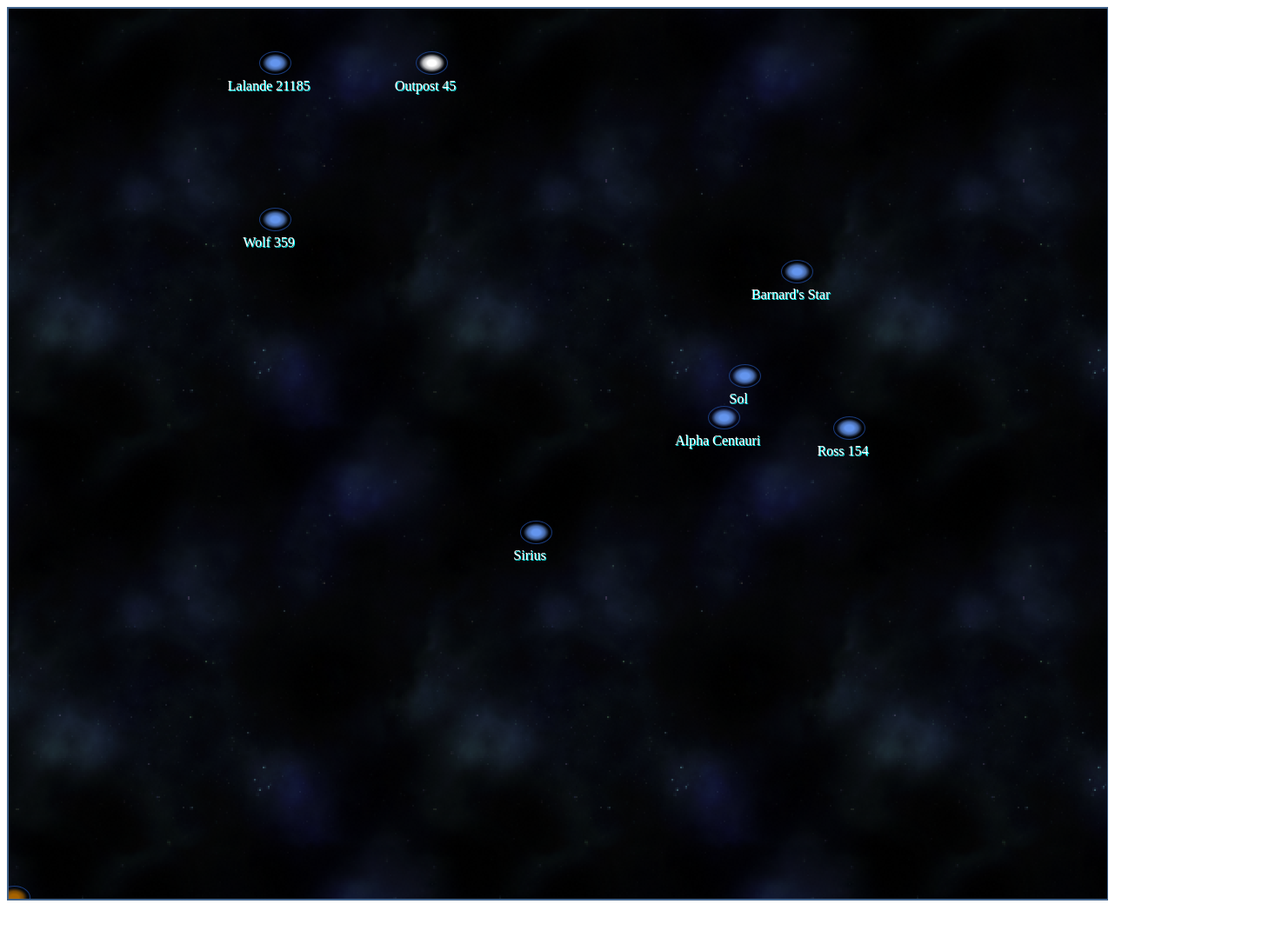
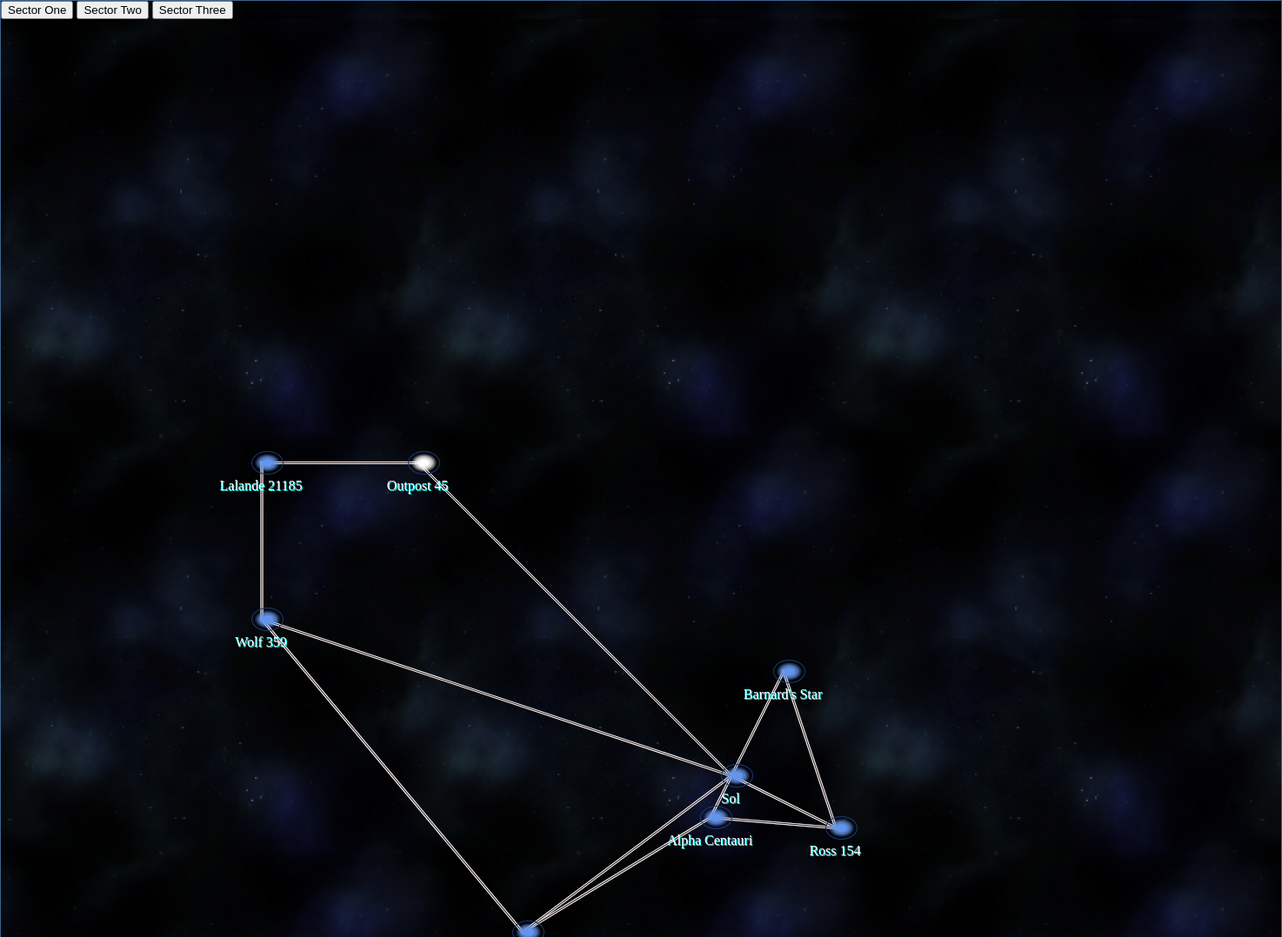
Before and after one commit to Bobbanz1/NSV-Starmap, a plain HTML site: page index.html in a window 1280 px wide. Shown: the top 1078 px of the page at 87% size, 1474 px wide, since content can reach past the window. Before the commit the page ends 1044 px from the top, so only its background shows below. Drawn offline with Linux system fonts and the light colour scheme.

Commit message:
Add files via upload

```diff
--- a/assets/css/style.css
+++ b/assets/css/style.css
@@ -1,40 +1,26 @@
+body {
+  margin: 0;
+}
+
 .outerbg {
-  overflow:hidden;
+  overflow: hidden;
   position: relative;
-  width: 100%;
-  height: auto;
-  overflow: hidden;
+  width: fit-content;
+  height: fit-content;
   background-image: url('/assets/img/space.png');
   border: 1px solid #40628a;
   transition: all 0.5s ease-out;
 }
-.innerbg {
-  position: relative;
-  width: 2000px;
-  height: 2000px;
-}
 
 .outerbgdradis {
-overflow:hidden;
 position: relative;
-width: 100%;
-height: 80vw;
-overflow: hidden;
+width: 115vmax;
+height: 115vw;
 background-image: url('/assets/img/space.png');
-border: 1px solid #40628a;
 transition: all 0.5s ease-out;
 }
 
-.innerbgdradis {
-position: relative;
-width: 600px;
-height: 600px;
-margin: auto;
-overflow: hidden;
-border: 1px solid #40628a;
-}
-
-    .star_marker_null {
+  .star_marker_null {
     display: inline-block;
     padding: 0px 5px 0px 5px;
     color: rgba(0,0,0,0);
@@ -50,6 +36,7 @@ border: 1px solid #40628a;
     background: radial-gradient(ellipse at center, #fff 0%, #fff 20%, rgba(255,255,255,0.71) 40%, rgba(255,255,255,0) 60%);
     outline: 0px;
   }
+
   .star_marker_whiterapids {
     display: inline-block;
     padding: 0px 5px 0px 5px;
@@ -66,6 +53,7 @@ border: 1px solid #40628a;
     background: radial-gradient(ellipse at center, #fff 0%, #fff 20%, rgba(255,255,255,0.71) 40%, rgba(255,255,255,0) 60%);
     outline: 0px;
   }
+
   .star_marker_solgov {
     display: inline-block;
     padding: 0px 5px 0px 5px;
@@ -82,6 +70,7 @@ border: 1px solid #40628a;
     background: radial-gradient(ellipse at center, cornflowerblue 0%, cornflowerblue 20%, rgba(100,149,237,0.71) 40%, rgba(100,149,237,0) 60%);
     outline: 0px;
   }
+
   .star_marker_syndicate {
     display: inline-block;
     padding: 0px 5px 0px 5px;
@@ -98,6 +87,7 @@ border: 1px solid #40628a;
     background: radial-gradient(ellipse at center, #a30000 0%, #a30000 20%, rgba(163,0,0,0.71) 40%, rgba(163,0,0,0) 60%);
     outline: 0px;
   }
+
   .star_marker_unaligned {
     display: inline-block;
     padding: 0px 5px 0px 5px;
@@ -114,6 +104,7 @@ border: 1px solid #40628a;
     background: radial-gradient(ellipse at center, #a66300 0%, #a66300 20%, rgba(166,99,0,0.71) 40%, rgba(166,99,0,0) 60%);
     outline: 0px;
   }
+
   .star_marker_nanotrasen {
     display: inline-block;
     padding: 0px 5px 0px 5px;
@@ -130,6 +121,7 @@ border: 1px solid #40628a;
     background: radial-gradient(ellipse at center, #193a7a 0%, #193a7a 20%, rgba(25,58,122,0.71) 40%, rgba(25,58,122,0) 60%);
     outline: 0px;
   }
+
   .star_marker_pirate {
    display: inline-block;
    padding: 0px 5px 0px 5px;
@@ -146,6 +138,7 @@ border: 1px solid #40628a;
    background: radial-gradient(ellipse at center, #7b2ca8 0%, #7b2ca8 20%, rgba(123,44,168,0.71) 40%, rgba(25,58,122,0) 60%);
    outline: 0px;
   }
+
   .star_marker_uncharted {
     display: inline-block;
     padding: 0px 5px 0px 5px;
@@ -166,64 +159,47 @@ border: 1px solid #40628a;
   .star_marker_visited_solgov {
     background: radial-gradient(ellipse at center, #400080 0%, #400080 19%, #fff 20%, rgba(255,255,255,0.71) 40%, rgba(255,255,255,0) 60%);
   }
+
   .star_marker_visited_syndicate {
     background: radial-gradient(ellipse at center, #400080 0%, #400080 19%, #a30000 20%, rgba(163,0,0,0.71) 40%, rgba(163,0,0,0) 60%);
   }
+
   .star_marker_visited_unaligned {
     background: radial-gradient(ellipse at center, #400080 0%, #400080 19%, #a66300 20%, rgba(166,99,0,0.71) 40%, rgba(166,99,0,0) 60%);
   }
+
   .star_marker_visited_nanotrasen {
     background: radial-gradient(ellipse at center, #400080 0%, #400080 19%, #193a7a 20%, rgba(25,58,122,0.71) 40%, rgba(25,58,122,0) 60%);
   }
+
   .star_marker_visited_uncharted {
     background: radial-gradient(ellipse at center, #000 0%, #000 20%, rgba(0,0,0,0.71) 40%, rgba(0,0,0,0) 60%);
   }
+
   .star_marker_outline_green {
     border: 1px solid #008000;
   }
+
   .star_marker_outline_yellow {
     border: 1px solid #a66300;
   }
+
   .star_marker_outline_red {
     border: 1px solid #a30000;
   }
+
   .star_marker_outline_blue {
     border: 1px solid #193a7a;
   }
-  .planet_marker {
-    display: inline-block;
-    padding: 0px 5px 0px 5px;
-    color: rgba(0,0,0,0);
-    line-height: 25px;
-    width: 25px;
-    height: 25px;
-    margin-left: -12px;
-    margin-bottom: -12px;
-    border-radius: 50%;
-  }
-  .planet_icon {
-    position: absolute;
-    left: 50%;
-    margin-left: -16px;
-    top: 50%;
-    margin-top: -16px;
-    width: 32px;
-    height: 32px;
-  }
-  .orbitCircle {
-    position: absolute;
-    border-radius: 50%;
-    border: 1px solid #fff;
-    left: 300px;
-    bottom: 300px;
-  }
-  .line {
+
+  line {
     background-color: #211;
     border-color: #211;
     position: absolute;
     height: 1px;
     transform-origin: center left;
   }
+
   span.star_label {
     position: relative;
     color: #fff;
@@ -231,6 +207,7 @@ border: 1px solid #40628a;
     left: 5px;
     bottom: -25px;
   }
+
   span.star_label p {
     position: absolute;
     left: 50%;
--- a/assets/js/test.js
+++ b/assets/js/test.js
@@ -1,39 +1,147 @@
 $(document).ready(function(){
-    load();
+    load1();
 })
-function load() {
+function load1() {
     jQuery.getJSON('assets/vendor/starmap_default.json',function(jsonData){
         var _systems;
         _systems = jsonData;
-        startup(_systems);
+        var sectorNumber = "1";
+        sector(_systems, sectorNumber);
     });
 }
 
-function startup(_systems) {
-    var tmpl = $.templates("#node-template");
+function load2() {
+    jQuery.getJSON('assets/vendor/starmap_default.json',function(jsonData){
+        var _systems;
+        _systems = jsonData;
+        var sectorNumber = "2";
+        sector(_systems, sectorNumber);
+    });
+}
+
+function load3() {
+    jQuery.getJSON('assets/vendor/starmap_default.json',function(jsonData){
+        var _systems;
+        _systems = jsonData;
+        var sectorNumber = "3";
+        sector(_systems, sectorNumber);
+    });
+}
+
+function sector(_systems, sectorNumber) {
+    var tmpl = $.templates("#sector" + sectorNumber);
     $(".outerbgdradis").html(tmpl.render(_systems));
+    const canvas = document.createElement("svg");
+    canvas.setAttribute("id", "compat");
     jQuery(_systems).each(function(i, node){
-        console.log(node);
         var sys_info = node;
         var name = sys_info["name"];
         var x = sys_info["x"];
         var y = sys_info["y"];
         var hidden = sys_info["hidden"];
         var sector = sys_info["sector"];
-        if (sector == "1") {
+        if (sector == sectorNumber) {
             document.getElementById(name).style.height = '1px';
             document.getElementById(name).style.position = 'absolute';
             document.getElementById(name).style.left = x * 12 + 'px';
             document.getElementById(name).style.bottom = y * 12 + 'px';
             document.getElementById(name).style.border = '1px solid #193a7a';
+        }
+    });
+    document.getElementById("outerbgdradis").appendChild(canvas);
+    sorter(sectorNumber);
+}
+
+function sorter(sectorNumber) {
+    jQuery.getJSON('assets/vendor/starmap_default.json',function(jsonData){
+        var _systems;
+        _systems = jsonData;
+        jQuery(_systems).each(function(i, node){
+        var sys_info = node;
+        if (sys_info["sector"] == sectorNumber) {
+            var name = sys_info["name"];
+            var x = sys_info["x"];
+            var y = sys_info["y"];
             if (sys_info["adjacency_list"] != "[]") {
                 let adjacent = sys_info["adjacency_list"];
                 let temp = adjacent.replace(/"/g, "");
                 let dog = temp.replace(/]/g, "")
                 let cat = dog.substr(1);
-                const tempArray = cat.split(",");
-                console.log(tempArray);
+                var tempArray = cat.split(",");
+                for (let index = 0; index < tempArray.length; index++) {
+                    const element = tempArray[index];
+                    lineCreator(name, element, x, y, _systems, sectorNumber);
+                }
             };
         }
+        });
     });
 }
+
+function lineCreator(start, element, x, y, jsonData, sectorNumber) {
+    const line = document.createElement("line");
+    const temp = element;
+    line.setAttribute("id", start +"-line-"+ element);
+    document.getElementById("compat").appendChild(line);
+    var sys = document.getElementById(element);
+    let slipX = IntoX(temp, jsonData, sectorNumber);
+    var slipY = IntoY(temp, jsonData, sectorNumber);
+    var orgX = slipX;
+    var orgY = slipY;
+    var dx = orgX - x;
+    var dy = orgY - y;
+    var len = Math.sqrt(dx*dx+dy*dy);
+    var angle = (180/Math.PI) * Math.atan2(dy, dx);
+    starmap(x,y,len, line, -angle);
+}
+
+function IntoX(aser, jsonData, sector) {
+    var cat;
+    var _systems;
+    _systems = jsonData;
+    jQuery(_systems).each(function(i, node){
+        var sys_info = node;
+        if (sys_info["sector"] == sector) {
+            let name = sys_info["name"];
+                if (name === aser) {
+                    cat = sys_info["x"];
+                    return cat;
+                };
+            }
+    });
+    return cat;
+}
+
+function IntoY(int, jsonData, sector) {
+    var cat;
+        var _systems;
+        _systems = jsonData;
+        jQuery(_systems).each(function(i, node){
+        var sys_info = node;
+        if (sys_info["sector"] == sector) {
+            var name = sys_info["name"];
+            if (name === int) {
+                cat = sys_info["y"];
+                return cat;
+            }
+        }
+    });
+    return cat;
+}
+
+function starmap(x, y, len, line, angle) {
+    var left = x * 12 + 'px';
+    var bottom = y * 12 + 'px';
+    var wid = len * 12 + 'px';
+    var trans = 'rotate(' + angle + 'deg)';
+    const htmlLine = "height: 1px; "
+    + "position: absolute; "
+    + "left: " + left + "; "
+    + "bottom: " + bottom + "; "
+    + "width: " + wid + "; "
+    + "border: 0.5px solid #FFFFFF; "
+    + "transform: " + trans + "; "
+    + "msTransform: " + trans + "; "
+    + "transformOrigin: center left; "
+    line.setAttribute("style", htmlLine);
+}
--- a/assets/vendor/starmap_default.json
+++ b/assets/vendor/starmap_default.json
@@ -147,7 +147,7 @@
 	  "system_type": "[]",
 	  "system_traits": 0,
 	  "is_capital": 0,
-	  "adjacency_list": "[\"Sirius\",\"Sol\",\"Wolf 359\",\"Lalande 21185\"]",
+	  "adjacency_list": "[\"Sirius\",\"Sol\",\"Lalande 21185\"]",
 	  "wormhole_connections": "[]",
 	  "fleet_type": null,
 	  "x": 25,
--- a/index.html
+++ b/index.html
@@ -9,8 +9,28 @@
     <script src="assets/vendor/lozad.min.js"></script>
     <link rel="stylesheet" href="assets/css/style.css">
     <script src="assets/js/test.js"></script>
-    <script id="node-template" type="text/x-jsrender">
+    <script id="sector1" type="text/x-jsrender">
         {{if sector == "1"}}
+            <div id="{{:name}}" class="star_marker_{{:alignment}}">
+                <span class="star_label">
+                    <p>{{:name}}</p>
+                </span>
+            </div>
+        {{else}}
+        {{/if}}
+    </script>
+    <script id="sector2" type="text/x-jsrender">
+        {{if sector == "2"}}
+            <div id="{{:name}}" class="star_marker_{{:alignment}}">
+                <span class="star_label">
+                    <p>{{:name}}</p>
+                </span>
+            </div>
+        {{else}}
+        {{/if}}
+    </script>
+    <script id="sector3" type="text/x-jsrender">
+        {{if sector == "3"}}
             <div id="{{:name}}" class="star_marker_{{:alignment}}">
                 <span class="star_label">
                     <p>{{:name}}</p>
@@ -23,7 +43,12 @@
 </head>
 <body>
     <div class="outerbg">
-        <div class="outerbgdradis"></div>
+        <div class="topnav">
+            <button onclick="load1()">Sector One</button>
+            <button onclick="load2()">Sector Two</button>
+            <button onclick="load3()">Sector Three</button>
+        </div>
+        <div id="outerbgdradis" class="outerbgdradis"></div>
     </div>
 </body>
 </html>
```
